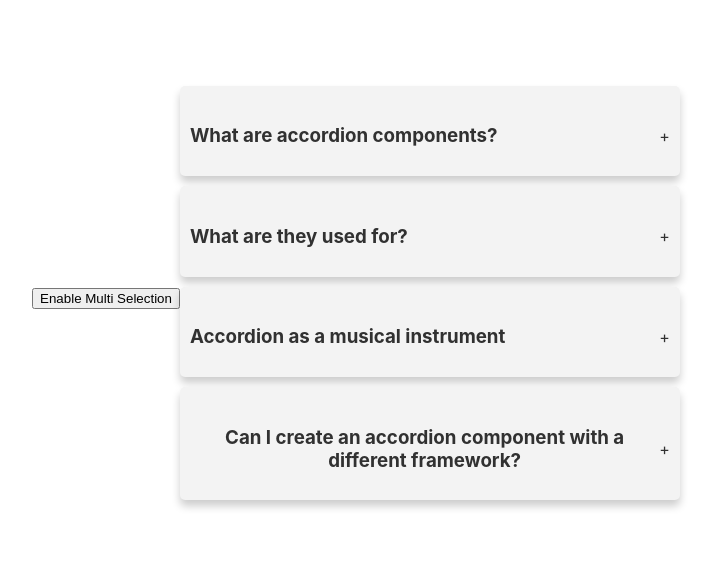
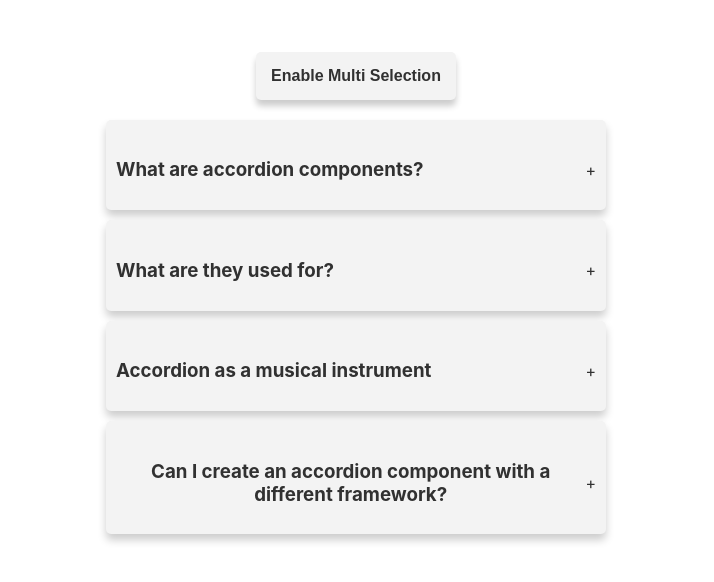
Before and after one commit to JoaoPauloDL/react-study-projects, a React (Create React App) app: page / in a window 1280 px wide. Shown: the part 102-684 px from the top of the page, without its empty margins (284-998 px from the left). Built offline with nearby package versions, Linux system fonts and the light colour scheme.

Commit message:
feat: styles for the Enable Multi Selection button

```diff
--- a/src/components/accordion/styles.css
+++ b/src/components/accordion/styles.css
@@ -4,6 +4,25 @@
   width: 100vw;
   justify-content: center;
   align-items: center;
+  flex-direction: column;
+  gap: 20px;
+}
+
+.wrapper button {
+  color: #313131;
+  background-color: #f3f3f3;
+  padding: 15px;
+  border-radius: 5px;
+  box-shadow: 0 6px 6px rgba(0, 0, 0, 0.2);
+  border: none;
+  font-weight: bold;
+  font-size: 16px;
+  cursor: pointer;
+  transition: 0.2s;
+}
+
+.wrapper button:hover {
+  scale: 1.04;
 }
 
 .accordion {
@@ -11,16 +30,13 @@
 }
 
 .item {
-    color: #313131; /* Cor do texto */
-    background-color: #f3f3f3; /* Cor de fundo mais escura */
-    margin-bottom: 10px;
-    padding: 10px;
-    border-radius: 5px;
-    box-shadow: 0 6px 8px rgba(0, 0, 0, 0.2); /* Sombra mais pronunciada */
-  }
-
-
-
+  color: #313131;
+  background-color: #f3f3f3;
+  margin-bottom: 10px;
+  padding: 10px;
+  border-radius: 5px;
+  box-shadow: 0 6px 8px rgba(0, 0, 0, 0.2);
+}
 
 .title {
   display: flex;
```
